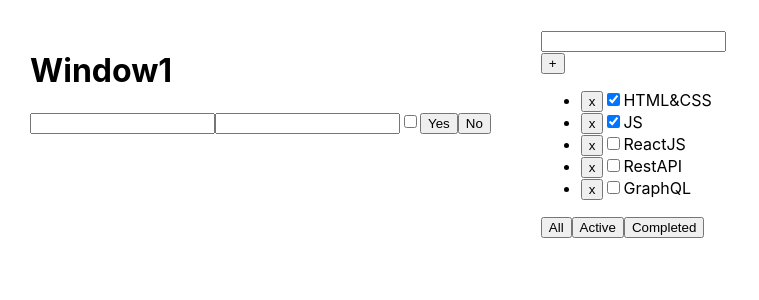
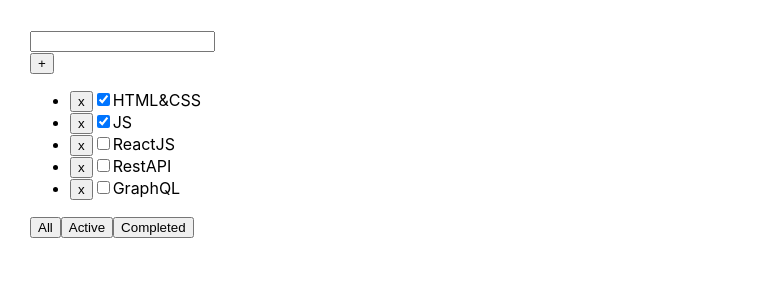
Before and after one commit to AndreiSokhan/todolist-ts, a React (Create React App) app: page / in a window 1280 px wide. Shown: the top 300 px of the page, without its empty margins (0-759 px from the left). Built offline with nearby package versions, Linux system fonts and the light colour scheme.

Commit message:
TodoList_restart_universal_button_&_input_REFACTORING

```diff
--- a/src/App.tsx
+++ b/src/App.tsx
@@ -42,13 +42,13 @@
 
    return (
       <div className="App">
-         <ModalWindow name={"Window1"}>
-            <>
-               <input type="text"/>
-               <input type="text"/>
-               <input type="checkbox"/>
-            </>
-         </ModalWindow>
+         {/*<ModalWindow name={"Window1"}>*/}
+         {/*   <>*/}
+         {/*      <input type="text"/>*/}
+         {/*      <input type="text"/>*/}
+         {/*      <input type="checkbox"/>*/}
+         {/*   </>*/}
+         {/*</ModalWindow>*/}
          <TodoList
             title={"What to learn"}
             task={prokladka}
--- a/src/components/Button.tsx
+++ b/src/components/Button.tsx
@@ -2,14 +2,14 @@
 
 type propsButtonType = {
    name: string,
-   callBack: (newTitle: string) => void,
-   newTitle: string
+   callBack: () => void,
+   // newTitle: string
 }
 
 export const Button = (props: propsButtonType) => {
 
    const onClickHandler = () => {
-      props.callBack(props.newTitle)
+      props.callBack()
    }
 
    return (
```
